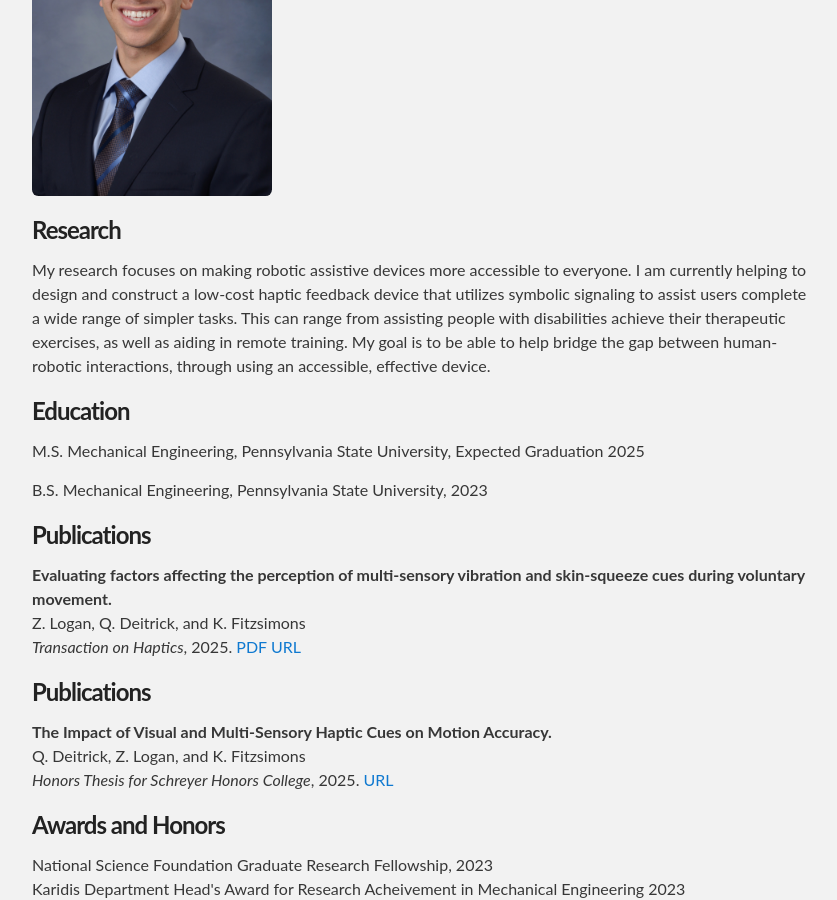
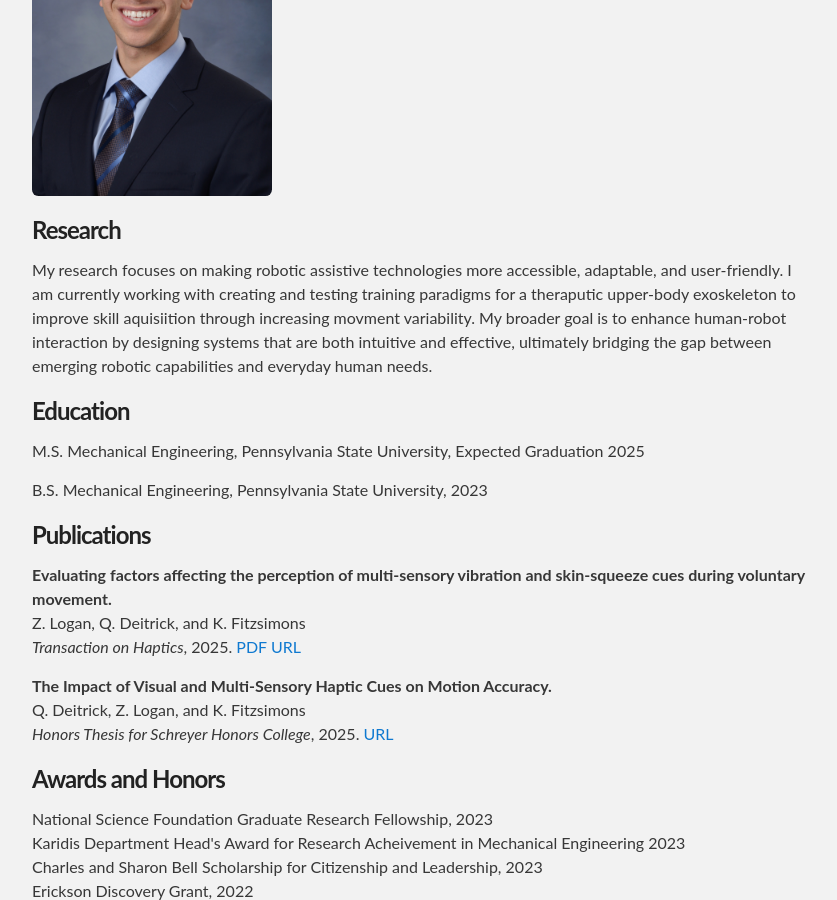
Before and after one commit to psu-hcr/psu-hcr.github.io, a Jekyll site: the page built from people/quinndeitrick.html, in a window 1280 px wide and 900 px high, scrolled down 403 px. Shown: the whole window, without its empty margins (218-1055 px from the left). Built offline with Jekyll 4.4.1, drawn with Linux system fonts in a browser that asks for light colours.

Commit message:
Update quinndeitrick.html

```diff
--- a/people/quinndeitrick.html
+++ b/people/quinndeitrick.html
@@ -18,14 +18,9 @@
 </div>
 
   <h3>Research</h3>
-  <p>My research focuses on making robotic assistive devices more accessible
-  to everyone. I am currently helping to design and construct a low-cost
-  haptic feedback device that utilizes symbolic signaling to assist users
-  complete a wide range of simpler tasks. This can range from assisting
-  people with disabilities achieve their therapeutic exercises, as well as
-  aiding in remote training. My goal is to be able to help bridge the gap
-  between human-robotic interactions, through using an accessible, effective
-  device. </p>
+  <p> My research focuses on making robotic assistive technologies more accessible, adaptable, and user-friendly. I am currently working with creating and testing training paradigms for a theraputic upper-body exoskeleton
+	  to improve skill aquisiition through increasing movment variability. My broader goal is to enhance human-robot interaction by
+	  designing systems that are both intuitive and effective, ultimately bridging the gap between emerging robotic capabilities and everyday human needs. </p>
 
 <!--  <h3>Projects</h3>
   <p><a href="/projects/RobotAssistedRehabilitation">Robot-Assisted Rehabilitation</a>
@@ -41,7 +36,6 @@
 			<br>Z. Logan, Q. Deitrick, and K. Fitzsimons
 			<br><i>Transaction on Haptics</i>, 2025. <a href="/pdfs/2025ToHLoDeFi.pdf">PDF</a>  <a href="https://ieeexplore.ieee.org/document/11010836">URL</a></p>
 
-	<h3>Publications</h3>
 	<p><b>The Impact of Visual and Multi-Sensory Haptic Cues on Motion Accuracy.</b>
 			<br>Q. Deitrick, Z. Logan, and K. Fitzsimons
 			<br><i>Honors Thesis for Schreyer Honors College</i>, 2025. <a href="https://honors.libraries.psu.edu/?f%5Bcommittee_member_name_ssim%5D%5B%5D=Margaret+Louise+Byron&f%5Bkeyword_ssim%5D%5B%5D=feedback+modality+interplay&per_page=20">URL</a></p>
```
